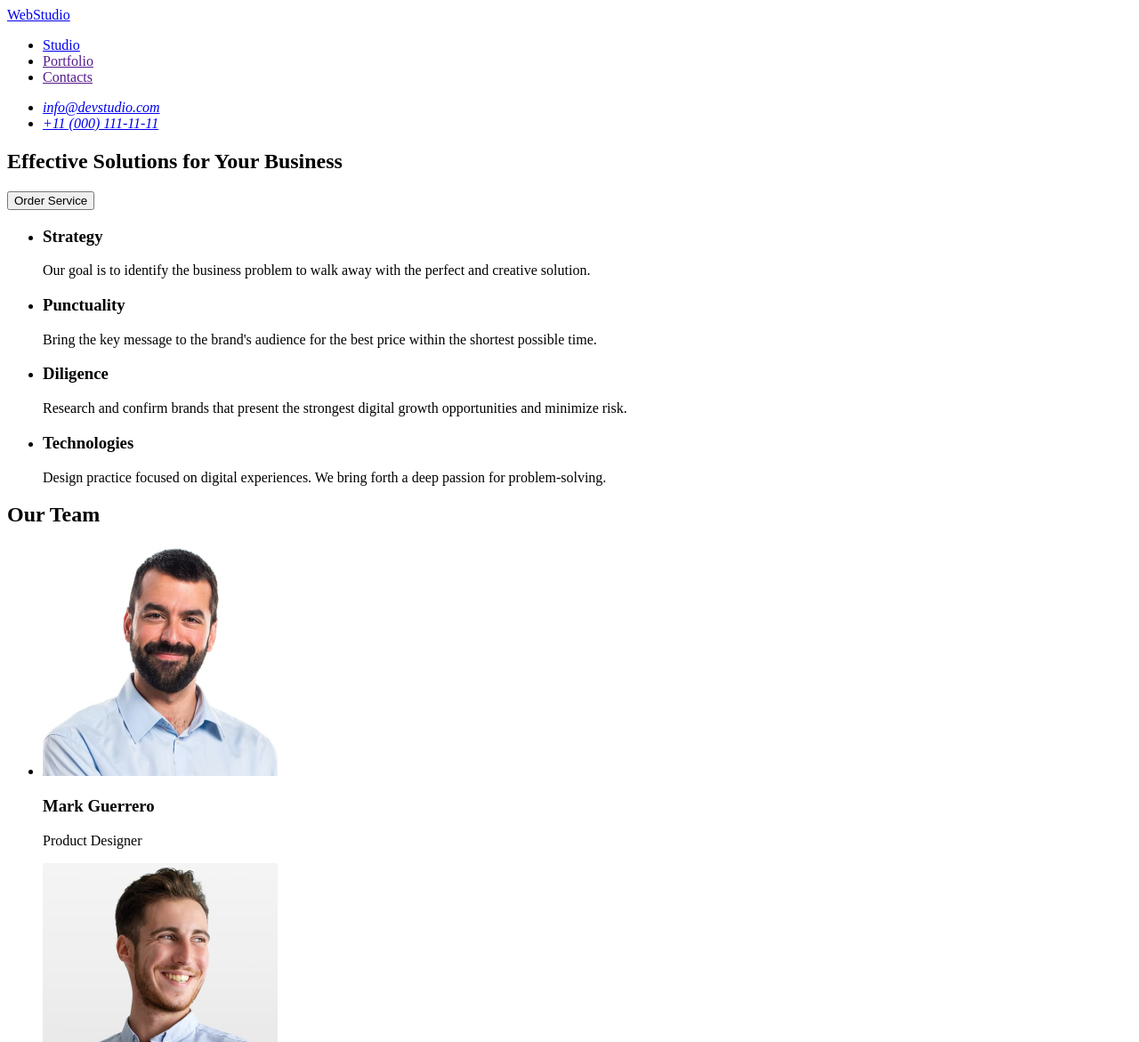
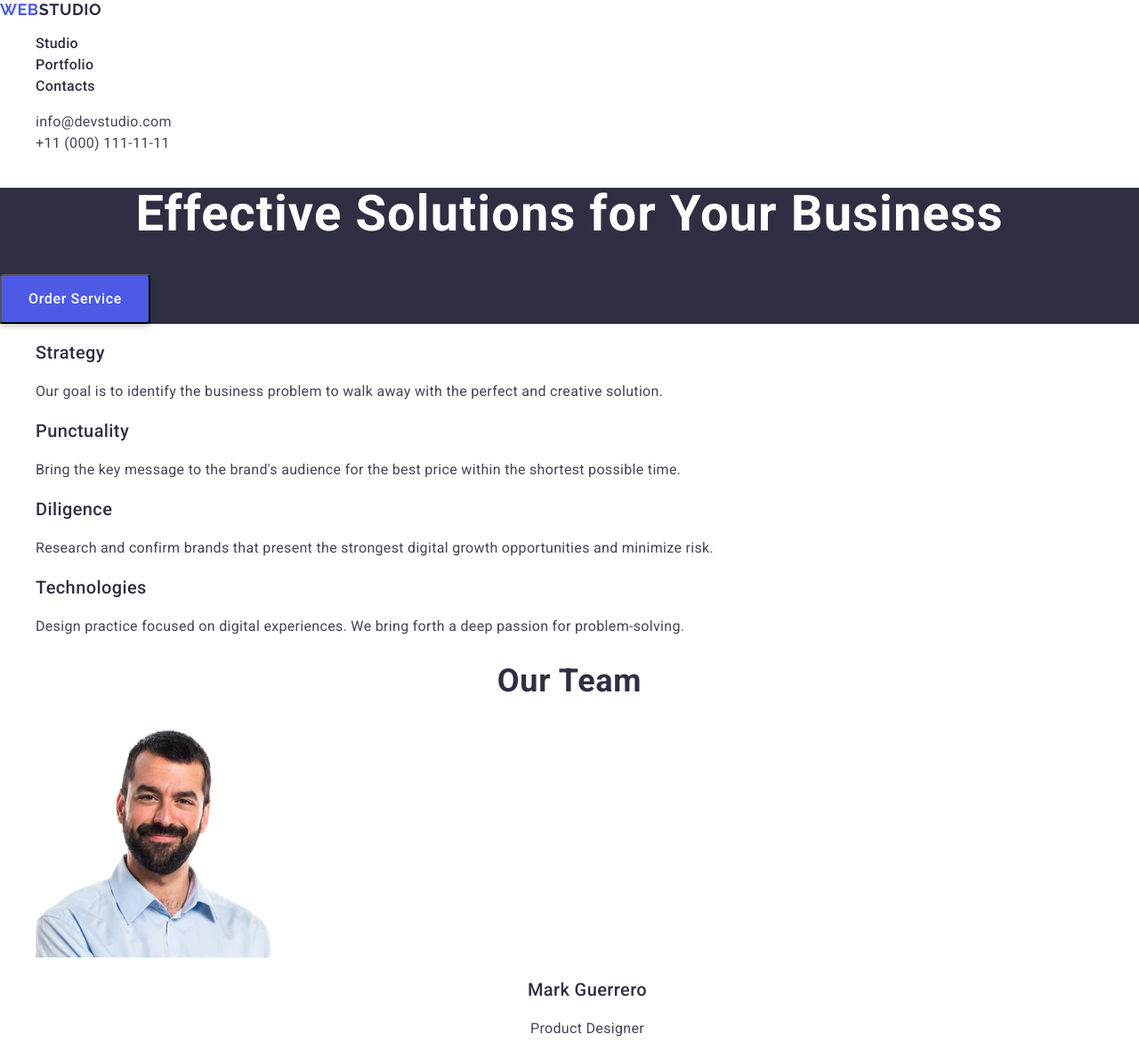
Before and after one commit to OleksandrS14/goit-markup-hw-002, a plain HTML site: page index.html in a window 1280 px wide. Shown: the top 1171 px of the page at 89% size. Drawn offline with nearby package versions, Linux system fonts and the light colour scheme.

Commit message:
add index.html file

```diff
--- /dev/null
+++ b/css/styles.css
@@ -0,0 +1,165 @@
+body {
+    font-family: "Roboto", sans-serif;
+    color: #434455;
+    background-color: #FFFF;
+}
+a {
+    text-decoration: none;
+}
+ul, ol {
+    list-style: none;
+}
+.logo {
+    font-family: "Raleway", sans-serif;
+    font-weight: 700;
+    font-size: 18px;
+    line-height: 1.17;
+    letter-spacing: 0.03em;
+    text-transform: uppercase;
+    color: #4d5ae5;
+}
+.logo-part {
+    color: #2e2f42;
+}
+.nav-link {
+    font-weight: 500;
+    font-size: 16px;
+    line-height: 1.5;
+    letter-spacing: 0.02em;
+    color: #2e2f42;
+}
+.nav-link:hover,
+.nav-link:focus {
+    color: #404bbf;
+}
+.address {
+    font-style: normal;
+}
+.address-link {
+    font-size: 16px;
+    line-height: 1.5;
+    letter-spacing: 0.02em;
+    color: #434455;
+}
+.address-link:hover,
+.nav-link:focus {
+    color: #404BBF;
+}
+
+.hero {
+    background: #2e2f42;
+}
+
+.hero-title {
+    font-family: "Roboto", sans-serif;
+    font-weight: 700;
+    font-size: 56px;
+    line-height: 1.07;
+    letter-spacing: 0.02em;
+    text-align: center;
+    color: #FFFF;
+}
+
+.hero-btn {
+    border-radius: 4px;
+    width: 169px;
+    height: 56px;
+    box-shadow: 0 4px 4px 0 rgba(0, 0, 0, 0.15);
+    background: #4d5ae5;
+    font-family: "Roboto", sans-serif;
+    font-weight: 500;
+    font-size: 16px;
+    line-height: 1.5;
+    letter-spacing: 0.04em;
+    color: #fff;
+}
+
+.features {
+}
+
+.features-list {
+}
+
+.features-item {
+}
+
+.features-subtitle {
+    font-weight: 500;
+    font-size: 20px;
+    line-height: 1.2;
+    letter-spacing: 0.02em;
+    color: #2e2f42;
+}
+
+.features-item-text {
+    font-size: 16px;
+    line-height: 1.5;
+    letter-spacing: 0.02em;
+    color: #434455;
+}
+
+.team {
+}
+
+.team-title-title {
+    font-weight: 700;
+    font-size: 36px;
+    line-height: 1.11;
+    letter-spacing: 0.02em;
+    text-align: center;
+    color: #2e2f42;
+}
+
+.team-list {
+}
+
+.team-item {
+}
+
+.team-subtile {
+    font-weight: 500;
+    font-size: 20px;
+    line-height: 1.2;
+    letter-spacing: 0.02em;
+    text-align: center;
+    color: #2e2f42;
+}
+
+.team-item-text {
+    font-size: 16px;
+    line-height: 1.5;
+    letter-spacing: 0.02em;
+    text-align: center;
+    color: #434455;
+}
+
+.footer {
+    background: #2e2f42;
+}
+
+.footer-logo {
+    font-family: "Raleway", sans-serif;
+    font-weight: 700;
+    font-size: 18px;
+    line-height: 1.17;
+    letter-spacing: 0.03em;
+    text-transform: uppercase;
+    color: #4d5ae5;
+}
+
+.footer-logo-studio {
+    font-family: "Raleway", sans-serif;
+    font-weight: 700;
+    font-size: 18px;
+    line-height: 1.17;
+    letter-spacing: 0.03em;
+    text-transform: uppercase;
+    color: #f4f4fd;
+}
+
+.footer-text {
+    font-size: 16px;
+    line-height: 1.5;
+    letter-spacing: 0.02em;
+    color: #f4f4fd;
+}
--- a/index.html
+++ b/index.html
@@ -4,84 +4,86 @@
     <meta charset="UTF-8">
     <meta name="viewport" content="width=device-width, initial-scale=1.0">
     <title>Web Studio</title>
+    <link rel="preconnect" href="https://fonts.googleapis.com">
+    <link rel="preconnect" href="https://fonts.gstatic.com" crossorigin>
+    <link href="https://fonts.googleapis.com/css2?family=Raleway:ital,wght@0,700;1,700&family=Roboto:wght@400;500;700&display=swap" rel="stylesheet">
+    <link rel="stylesheet" href="https://cdnjs.cloudflare.com/ajax/libs/normalize/8.0.1/normalize.min.css" integrity="sha512-NhSC1YmyruXifcj/KFRWoC561YpHpc5Jtzgvbuzx5VozKpWvQ+4nXhPdFgmx8xqexRcpAglTj9sIBWINXa8x5w==" crossorigin="anonymous" referrerpolicy="no-referrer" />
+    <link rel="stylesheet" href="./css/styles.css">
 </head>
 <body>
     <header>
         <nav>
-        <a href="./index.html">WebStudio</a>
+        <a class="logo" href="./index.html">Web<span class="logo-part">Studio</span></a>
             <ul>
-                <li><a href="./index.html">Studio</a></li>
-                <li><a href="">Portfolio</a></li>
-                <li><a href="">Contacts</a></li>
+                <li><a class="nav-link" href="./index.html">Studio</a></li>
+                <li><a class="nav-link" href="">Portfolio</a></li>
+                <li><a class="nav-link" href="">Contacts</a></li>
             </ul>
         </nav>
-        <address>
+        <address class="address">
             <ul>
-                <li><a href="mailto:info@devstudio.com" target="_blank" rel="noopener noreferrer nofollow">info@devstudio.com</a></li>
-                <li><a href="tel:+110001111111" target="_blank" rel="noopener noreferrer nofollow">+11 (000) 111-11-11</a></li>
+                <li><a class="address-link" href="mailto:info@devstudio.com" target="_blank" rel="noopener noreferrer nofollow">info@devstudio.com</a></li>
+                <li><a class="address-link" href="tel:+110001111111" target="_blank" rel="noopener noreferrer nofollow">+11 (000) 111-11-11</a></li>
             </ul>
         </address>
     </header>
         <main>
-            <!--hero section-->
-            <section>
-                <H1>Effective Solutions
+            <section class="hero">
+                <H1 class="hero-title">Effective Solutions
                     for Your Business</H1>
-                    <button type="button">Order Service</button>
-
+                    <button type="button" class="hero-btn">Order Service</button>
             </section>
-            <!--Strategy-->
-            <section>
-                <h2 hidden>Strategy</h2>
-                <ul>
-                <li>
-                    <h3>Strategy</h3>
-                    <p>Our goal is to identify the business
+            <section class="features">
+                <h2 hidden>features</h2>
+                <ul class="features-list">
+                <li class="features-item">
+                    <h3 class="features-subtitle">Strategy</h3>
+                    <p class="features-item-text">Our goal is to identify the business
                         problem to walk away with the perfect and creative solution. </p>
                 </li>
-                <li>
-                    <h3>Punctuality</h3>
-                    <p>Bring the key message to the brand's audience for the best price within the shortest possible time.</p>
+                <li class="features-item">
+                    <h3 class="features-subtitle">Punctuality</h3>
+                    <p class="features-item-text">Bring the key message to the brand's audience for the best price within the shortest possible time.</p>
                 </li>
-                <li>
-                    <h3>Diligence</h3>
-                    <p>Research and confirm brands that present the strongest digital growth opportunities and minimize risk.</p>
+                <li class="features-item">
+                    <h3 class="features-subtitle">Diligence</h3>
+                    <p class="features-item-text">Research and confirm brands that present the strongest digital growth opportunities and minimize risk.</p>
                 </li>
-                <li>
-                    <h3>Technologies</h3>
-                    <p>Design practice focused on digital experiences. We bring forth a deep passion for problem-solving.</p>
+                <li class="features-item">
+                    <h3 class="features-subtitle">Technologies</h3>
+                    <p class="features-item-text">Design practice focused on digital experiences. We bring forth a deep passion for problem-solving.</p>
                 </li>
                 </ul>
             </section>
-            <!--Our Team-->
-            <section>
-                <h2>Our Team</h2>
-                <ul>
-                    <li><img src="./images/img.jpg" alt="Mark Guerrero" width="264" height="260"/>
-                        <h3>Mark Guerrero</h3>
-                        <p>Product Designer</p>
+            <section class="team">
+                <h2 class="team-title-title">Our Team</h2>
+                <ul class="team-list">
+                    <li class="team-item">
+                        <img src="./images/img.jpg" alt="Mark Guerrero" width="264" height="260"/>
+                        <h3 class="team-subtile">Mark Guerrero</h3>
+                        <p class="team-item-text">Product Designer</p>
                     </li>
-                    <li><img src="./images/img(1).jpg" alt="Tom Ford" width="264" height="260"/>
-                    <h3>Tom Ford</h3>
-                    <p>Frontend Developer</p>
+                    <li class="team-item">
+                        <img src="./images/img(1).jpg" alt="Tom Ford" width="264" height="260"/>
+                        <h3 class="team-subtile">Tom Ford</h3>
+                        <p class="team-item-text">Frontend Developer</p>
                     </li>
-                    <li><img src="./images/img(2).jpg" alt="Camila Garcia" width="264" height="260"/>
-                    <h3>Camila Garcia</h3>
-                    <p>Marketing</p>
+                    <li class="team-item">
+                        <img src="./images/img(2).jpg" alt="Camila Garcia" width="264" height="260"/>
+                        <h3 class="team-subtile">Camila Garcia</h3>
+                        <p class="team-item-text">Marketing</p>
                     </li>
-                    <li><img src="./images/img(3).jpg" alt="Daniel Wilson" width="264" height="260"/>
-                    <h3>Daniel Wilson</h3>
-                    <p>UI Designer</p>
+                    <li class="team-item">
+                        <img src="./images/img(3).jpg" alt="Daniel Wilson" width="264" height="260"/>
+                        <h3 class="team-subtile">Daniel Wilson</h3>
+                        <p class="team-item-text">UI Designer</p>
                 </li>
                 </ul>
-
             </section>
-
         </main>
-
-        <footer>
-            <a href="./index.html">WebStudio</a>
-            <p> Increase the flow of customers and
+        <footer class="footer">
+            <a class="footer-logo" href="./index.html">Web<span class="footer-logo-studio">Studio</span></a>
+            <p class="footer-text"> Increase the flow of customers and
                 sales for your business with digital
                 marketing & growth solutions.</p>
         </footer>
```
